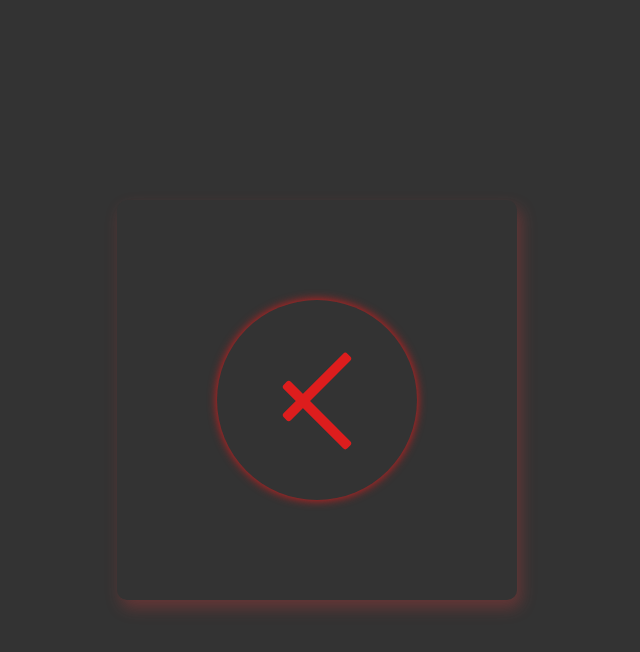
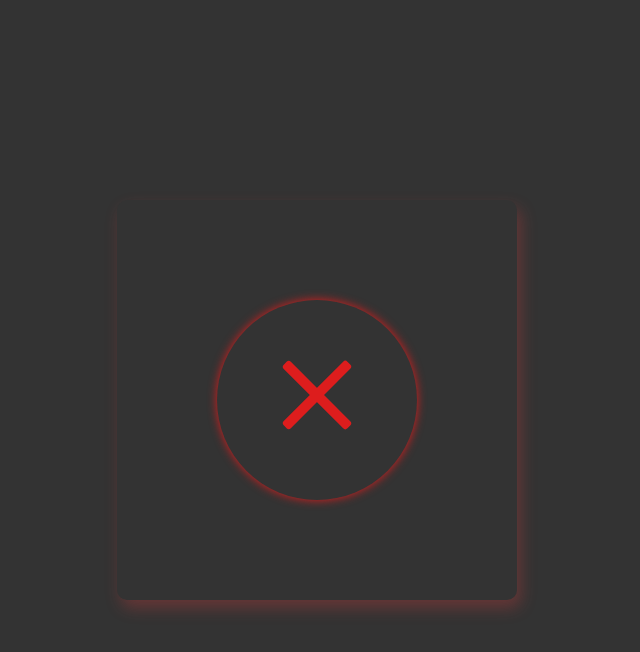
Before and after one commit to the-codingphoenix/Animated-Menu-Button, a plain HTML site: page index.html in a window 1280 px wide. Both pictures are taken after a click on the element 640 px from the left and 400 px from the top of the page. Shown: the whole page, without its empty margins (323-963 px from the left). Drawn offline with nearby package versions, Linux system fonts and the light colour scheme.

Commit message:
fixed menu button

```diff
--- a/style.css
+++ b/style.css
@@ -60,7 +60,7 @@ body, html {
 }
 
 .menu-button .bar1 {
-    top: 32px;
+    top: 35px;
 }
 
 .menu-button .bar2 {
@@ -68,10 +68,11 @@ body, html {
 }
 
 .menu-button .bar3 {
-    top: 80px;
+    top: 76px;
 }
 
 .change .bar1 {
+    top: 40px;
     transform: rotate(-45deg) translate(-7px, 7px);
 }
 
@@ -80,6 +81,7 @@ body, html {
 }
 
 .change .bar3 {
+    top: 60px;
     transform: rotate(45deg) translate(-7px, -7px);
 }
 
```
